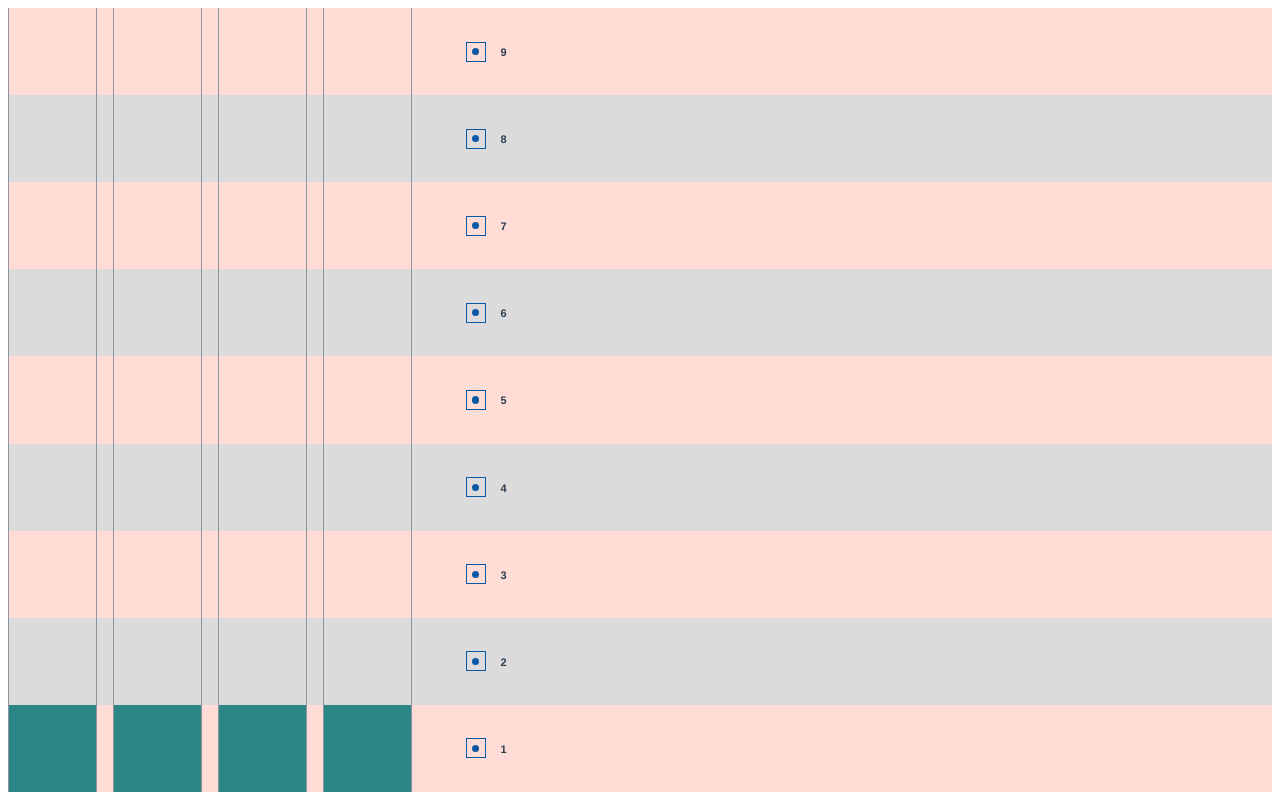
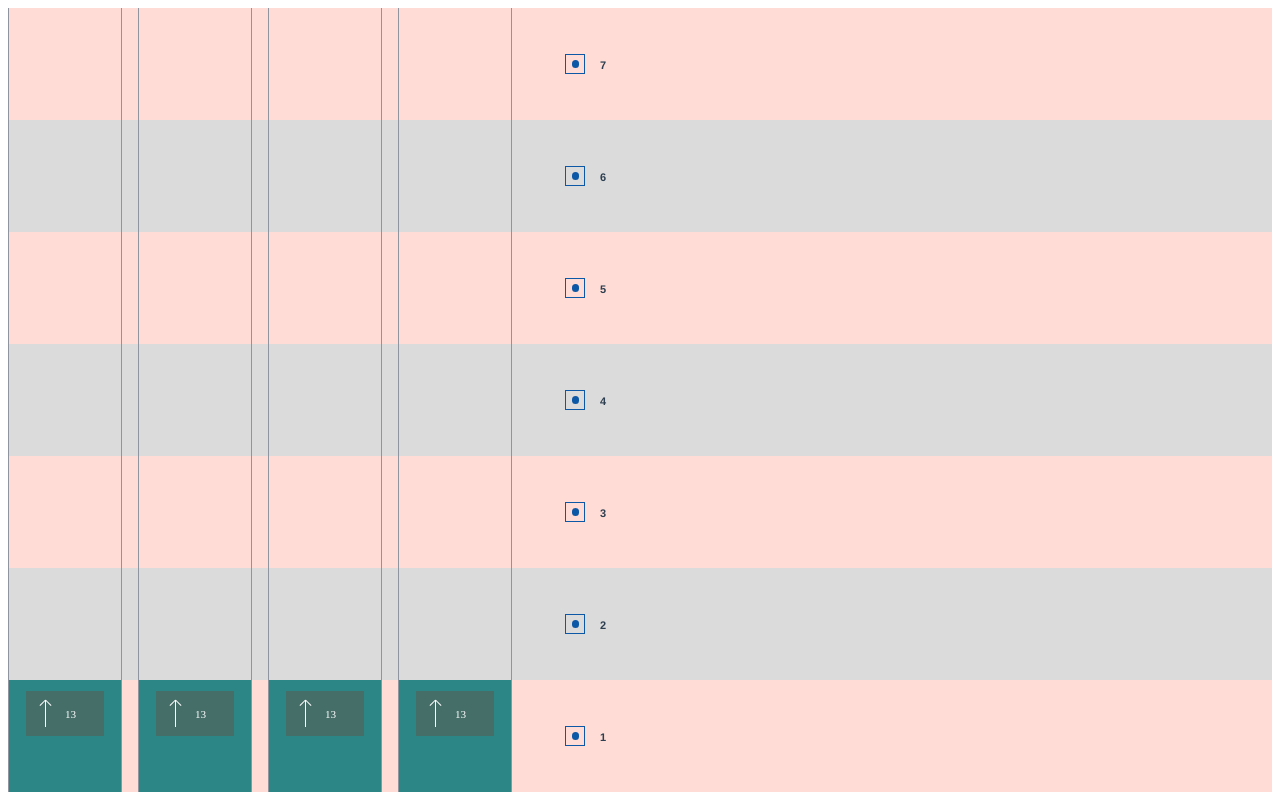
Before and after one commit to wouldRewind/TrueConfTest, a Vue app: page / in a window 1280 px wide. Built offline with nearby package versions, Linux system fonts and the light colour scheme.

Commit message:
completed indicator style

```diff
--- a/src/components/LiftShaft/Lift/Lift.vue
+++ b/src/components/LiftShaft/Lift/Lift.vue
@@ -1,15 +1,22 @@
 <template>
-	<div :style="{height: levelSize}" class="lift"></div>
+	<div :style="{height: levelSize}" class="lift">
+		<LiftIndicator :movingTo="13"/>
+	</div>
 </template>
 
 <script>
+import LiftIndicator from "./LiftIndicator.vue"
 import { useStore } from 'vuex'
 export default {
 	setup(){
 		const {getters: { levelSize }} = useStore()
 		return {
-		levelSize: levelSize + 'px' }
+			levelSize: levelSize + 'px'
+			}
 	},
+	components: {
+		LiftIndicator
+	}
 }
 </script>
 
@@ -20,5 +27,6 @@ export default {
 		transition: $transition;
 		width: 100%;
 		background: $liftColor;
+		position: relative;
 	}
 </style>
--- /dev/null
+++ b/src/components/LiftShaft/Lift/LiftArrow.vue
@@ -0,0 +1,56 @@
+<template>
+	<div class="wrap">
+		<div :class="['arrow', direction]">
+		</div>
+	</div>
+</template>
+
+<script>
+export default {
+	setup(){
+	},
+	props: ['direction']
+}
+</script>
+
+<style lang="scss" scoped>
+	.wrap{
+		width: 50%;
+		display: flex;
+		align-items: center;
+		justify-content: center;
+	}
+	.arrow{
+		$arrowHeight: 60%;
+		width: 1px;
+		height: $arrowHeight;
+		background: white;
+		position: relative;
+		&::before{
+			transform: rotate(45deg);
+		}
+		&::after{
+			transform: rotate(-45deg);
+		}
+		&::before,&::after{
+			content: "";
+			display: block;
+			position: absolute;
+			background: inherit;
+			width: inherit;
+			height: $arrowHeight / 2;
+		}
+		&.up{
+			&::before,&::after{
+				transform-origin: top;
+				top: 0;
+			}
+		}
+		&.down{
+			&::before,&::after{
+				transform-origin: bottom;
+				bottom: 0;
+			}
+		}
+	}
+</style>
--- a/src/components/LiftShaft/Lift/LiftIndicator.vue
+++ b/src/components/LiftShaft/Lift/LiftIndicator.vue
@@ -1,15 +1,46 @@
 <template>
 	<div class="indicator">
-
+		<LiftArrow :direction="'up'"/>
+		<div class="indicator-to">
+			{{ movingTo }}
+		</div>
 	</div>
 </template>
 
 <script>
+import LiftArrow from "./LiftArrow.vue"
 export default {
+	setup(){
 
+	},
+	props: ['movingTo'],
+	components: {
+		LiftArrow
+	}
 }
 </script>
 
 <style lang="scss" scoped>
-	@import "../../scss/_var";
+	@import "../../../scss/_var";
+	.indicator{
+		$indicatorHeight: 40%;
+		$indicatorWidth: 70%;
+		position: absolute;
+		left: calc(50% - ($indicatorWidth / 2));
+		top: calc(50% - ($indicatorHeight));
+		background: $levelIndicatorColor;
+		height: $indicatorHeight;
+		width: $indicatorWidth;
+		display: flex;
+		// display: none;
+		&-to{
+			color: $textIndicatorColor;
+			font-family: serif;
+			font-size: .7rem;
+			width: 50%;
+			display: flex;
+			align-items: center;
+			justify-content: start;
+		}
+	}
 </style>
--- a/src/components/LiftShaft/LiftShaft.vue
+++ b/src/components/LiftShaft/LiftShaft.vue
@@ -10,7 +10,9 @@ import { useStore } from 'vuex';
 export default {
 	setup(){
 		const {getters: { levelSize }} = useStore()
-		return { levelSize : levelSize + 'px' }
+		return {
+			levelSize : levelSize + 'px'
+			}
 	},
 	components: {
 		Lift
--- a/src/store/state.js
+++ b/src/store/state.js
@@ -1,5 +1,5 @@
 export const state = {
 	shafts: 4, // количество лифтовых шахт
-	levels: 9, // количество этажей
+	levels: 7, // количество этажей
 
 }
```
Also changed, not shown: src/components/HelloWorld.vue (deleted, +0 -58 lines).
